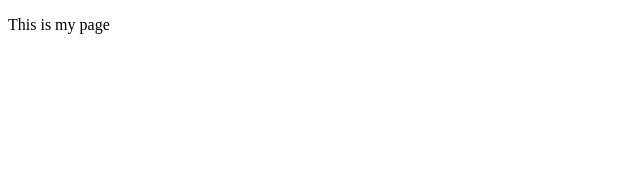
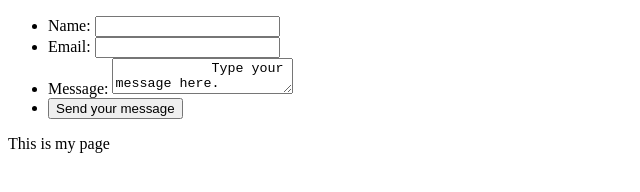
Before and after one commit to EthanH23/basicHTMLform, a plain HTML site: page index.html in a window 1280 px wide. Shown: the whole page, without its empty margins (0-640 px from the left). Drawn offline with Linux system fonts and the light colour scheme.

Commit message:
Update index.html

```diff
--- a/index.html
+++ b/index.html
@@ -6,6 +6,27 @@
     <title>My test page</title>
   </head>
   <body>
+    <form action="/my-handling-form-page" method="post">
+      <ul>
+        <li>
+          <label for="name">Name:</label>
+          <input type="text" id="name" name="user_name" />
+        </li>
+        <li>
+          <label for="mail">Email:</label>
+          <input type="email" id="mail" name="user_email" />
+        </li>
+        <li>
+          <label for="msg">Message:</label>
+          <textarea id="msg" name="user_message">
+            Type your message here.
+          </textarea>
+        </li>
+        <li class="button">
+          <button type="submit">Send your message</button>
+        </li>
+      </ul>
+    </form>
     <p>This is my page</p>
   </body>
 </html>
```
